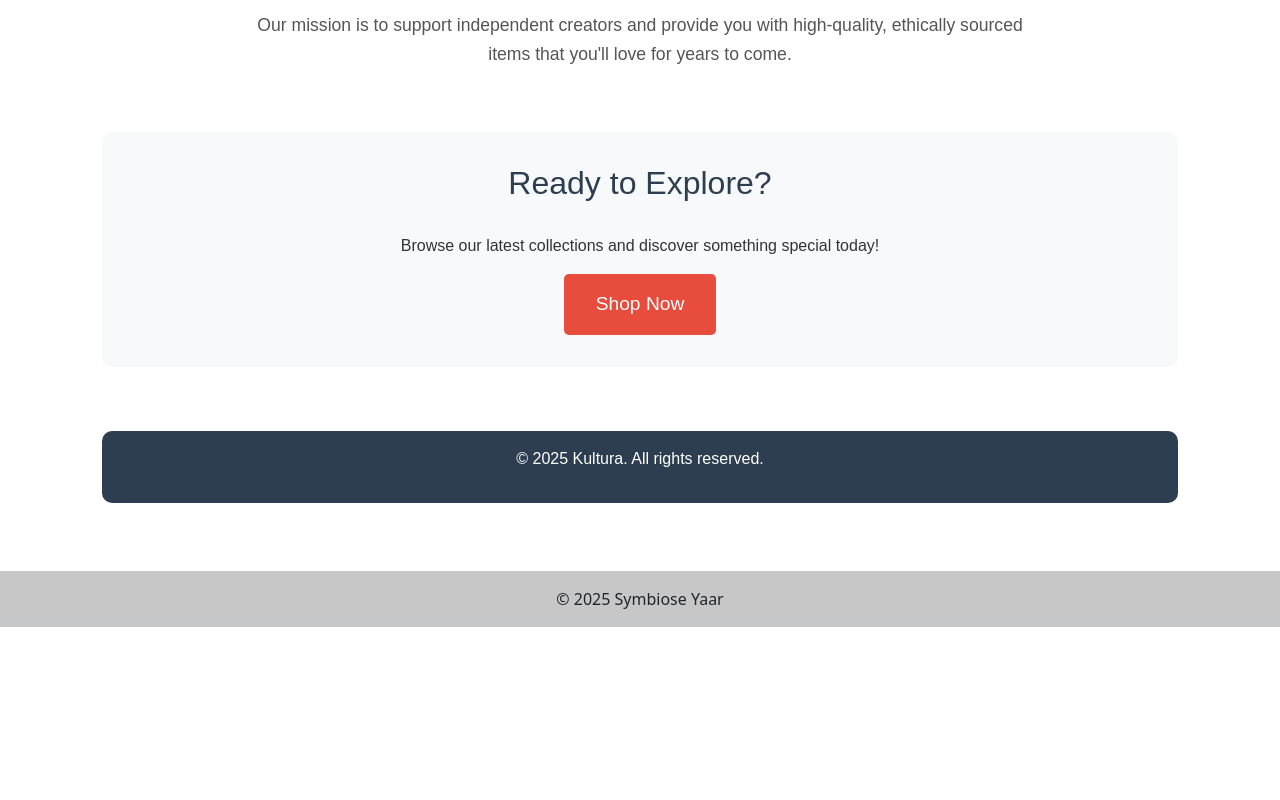
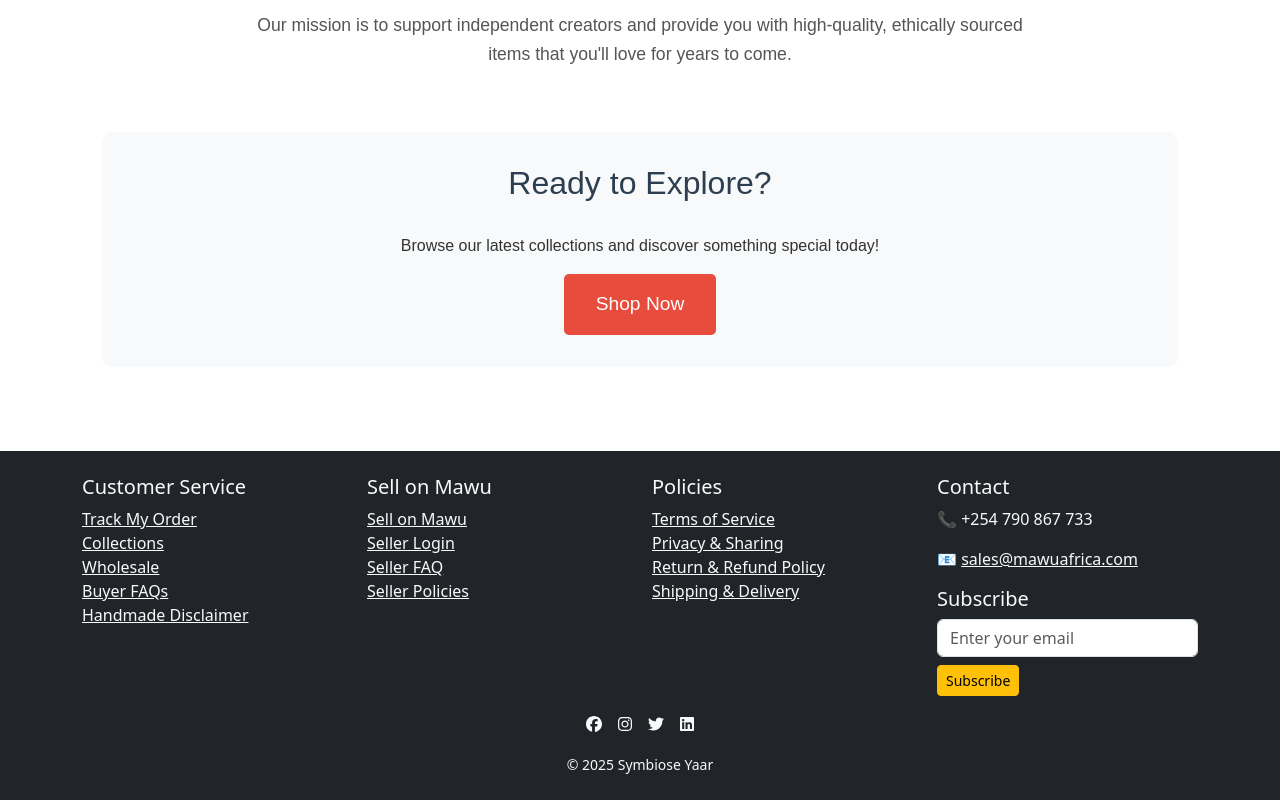
Before and after one commit to KULTURA-Project/Kultura-front, a React (Create React App) app: page / in a window 1280 px wide. Shown: the part 1671-2471 px from the top of the page. Before the commit the page ends 2298 px from the top, so only its background shows below. Built offline with nearby package versions, Linux system fonts and the light colour scheme; no server answers.

Commit message:
footer HOME

```diff
--- a/package.json
+++ b/package.json
@@ -4,6 +4,7 @@
   "private": true,
   "dependencies": {
     "@fortawesome/fontawesome-svg-core": "^6.7.2",
+    "@fortawesome/free-brands-svg-icons": "^6.7.2",
     "@fortawesome/free-solid-svg-icons": "^6.7.2",
     "@fortawesome/react-fontawesome": "^0.2.2",
     "@shadcn/ui": "^0.0.4",
--- a/src/App.js
+++ b/src/App.js
@@ -1,23 +1,25 @@
-import 'bootstrap/dist/css/bootstrap.min.css';
-import React from 'react';
-import { Route, BrowserRouter as Router, Routes } from 'react-router-dom';
-import Footer from './components/Footer';
-import Header from './components/Header';
-import ProductDetail from './components/ProductDetail';
-import ProductPage from './components/ProductPage';
-import AboutUsPage from './pages/AboutUsPage';
-import CategoryProductsPage from './pages/CategoryProductsPage';
-import ContactPage from './pages/ContactPage';
-import Home from './pages/Home';
-import OrdersPage from './pages/OrdersPage';
-import ProfilePage from './pages/ProfilePage';
-import ShopPage from './pages/ShopPage';
-import WishlistPage from './pages/WishlistPage';
+import "bootstrap/dist/css/bootstrap.min.css";
+import React from "react";
+import { Route, BrowserRouter as Router, Routes } from "react-router-dom";
+import Footer from "./components/Footer";
+import Header from "./components/Header";
+import ProductDetail from "./components/ProductDetail";
+import ProductPage from "./components/ProductPage";
+import AboutUsPage from "./pages/AboutUsPage";
+import CategoryProductsPage from "./pages/CategoryProductsPage";
+import ContactPage from "./pages/ContactPage";
+import Home from "./pages/Home";
+import OrdersPage from "./pages/OrdersPage";
+import ProfilePage from "./pages/ProfilePage";
+import ShopPage from "./pages/ShopPage";
+import WishlistPage from "./pages/WishlistPage";
+
 function App() {
     return (
         <Router>
+            <div className="d-flex flex-column min-vh-100">
                 <Header />
-            <main className="container  ">
+                <main className="container flex-grow-1">
                     <Routes>
                         <Route path="/" element={<Home />} />
                         <Route path="/shop" element={<ShopPage />} />
@@ -29,10 +31,10 @@ function App() {
                         <Route path="/category-products/:category_id" element={<CategoryProductsPage />} />
                         <Route path="/products/:slug" element={<ProductPage />} />
                         <Route path="/products/:id" element={<ProductDetail />} />
-
                     </Routes>
                 </main>
                 <Footer />
+            </div>
         </Router>
     );
 }
--- /dev/null
+++ b/src/components/Footer.css
@@ -0,0 +1,103 @@
+.footer {
+    position: fixed;
+    bottom: 0;
+    left: 0;
+    width: 100%;
+    background-color: #222;
+    color: white;
+    padding: 20px 15px;
+    box-shadow: 0 -2px 10px rgba(0, 0, 0, 0.1);
+    z-index: 1000;
+}
+
+.footer-container {
+    display: flex;
+    flex-wrap: wrap;
+    justify-content: space-between;
+    max-width: 1200px;
+    margin: auto;
+}
+
+.footer-links {
+    display: flex;
+    flex-wrap: wrap;
+    gap: 40px;
+}
+
+.footer-links div {
+    display: flex;
+    flex-direction: column;
+}
+
+.footer-links h4 {
+    color: #f8b400;
+    margin-bottom: 10px;
+}
+
+.footer-links a {
+    color: white;
+    text-decoration: none;
+    margin-bottom: 5px;
+    font-size: 14px;
+}
+
+.footer-links a:hover {
+    color: #f8b400;
+}
+
+.footer-contact {
+    text-align: center;
+    margin: 20px 0;
+}
+
+.footer-contact p a {
+    color: #f8b400;
+    text-decoration: none;
+}
+
+.footer-newsletter {
+    text-align: center;
+    margin: 20px 0;
+}
+
+.newsletter-form {
+    display: flex;
+    justify-content: center;
+    margin-top: 10px;
+}
+
+.newsletter-form input {
+    padding: 10px;
+    border: none;
+    outline: none;
+    border-radius: 5px;
+    margin-right: 10px;
+    width: 250px;
+}
+
+.newsletter-form button {
+    background-color: #f8b400;
+    color: white;
+    padding: 10px 15px;
+    border: none;
+    cursor: pointer;
+    border-radius: 5px;
+}
+
+.footer-social {
+    display: flex;
+    justify-content: center;
+    gap: 15px;
+    font-size: 24px;
+    margin: 20px 0;
+}
+
+.footer-social svg {
+    cursor: pointer;
+}
+
+.footer-bottom {
+    text-align: center;
+    padding: 10px;
+    background: rgba(0, 0, 0, 0.2);
+}
--- a/src/components/Footer.js
+++ b/src/components/Footer.js
@@ -1,10 +1,70 @@
-import React from 'react';
+import { faFacebook, faInstagram, faLinkedin, faTwitter } from "@fortawesome/free-brands-svg-icons";
+import { FontAwesomeIcon } from "@fortawesome/react-fontawesome";
+import "bootstrap/dist/css/bootstrap.min.css";
+import React from "react";
+import { Link } from "react-router-dom";
 
 function Footer() {
     return (
-        <footer className="bg-light text-center text-lg-start mt-5">
-            <div className="text-center p-3" style={{ backgroundColor: "rgba(0, 0, 0, 0.2)" }}>
-                © 2025 Symbiose Yaar
+        <footer className="bg-dark text-light py-4 mt-auto">
+            <div className="container">
+                <div className="row">
+                    {/* Customer Service Section */}
+                    <div className="col-md-3">
+                        <h5>Customer Service</h5>
+                        <ul className="list-unstyled">
+                            <li><Link to="/track-order" className="text-light">Track My Order</Link></li>
+                            <li><Link to="/collections" className="text-light">Collections</Link></li>
+                            <li><Link to="/wholesale" className="text-light">Wholesale</Link></li>
+                            <li><Link to="/buyer-faqs" className="text-light">Buyer FAQs</Link></li>
+                            <li><Link to="/handmade-disclaimer" className="text-light">Handmade Disclaimer</Link></li>
+                        </ul>
+                    </div>
+
+                    {/* Sell on Mawu Section */}
+                    <div className="col-md-3">
+                        <h5>Sell on Mawu</h5>
+                        <ul className="list-unstyled">
+                            <li><Link to="/sell" className="text-light">Sell on Mawu</Link></li>
+                            <li><Link to="/seller-login" className="text-light">Seller Login</Link></li>
+                            <li><Link to="/seller-faq" className="text-light">Seller FAQ</Link></li>
+                            <li><Link to="/seller-policies" className="text-light">Seller Policies</Link></li>
+                        </ul>
+                    </div>
+
+                    {/* Policies Section */}
+                    <div className="col-md-3">
+                        <h5>Policies</h5>
+                        <ul className="list-unstyled">
+                            <li><Link to="/terms" className="text-light">Terms of Service</Link></li>
+                            <li><Link to="/privacy" className="text-light">Privacy & Sharing</Link></li>
+                            <li><Link to="/return-policy" className="text-light">Return & Refund Policy</Link></li>
+                            <li><Link to="/shipping" className="text-light">Shipping & Delivery</Link></li>
+                        </ul>
+                    </div>
+
+                    {/* Contact Info & Newsletter */}
+                    <div className="col-md-3">
+                        <h5>Contact</h5>
+                        <p>📞 +254 790 867 733</p>
+                        <p>📧 <a href="mailto:sales@mawuafrica.com" className="text-light">sales@mawuafrica.com</a></p>
+                        <h5>Subscribe</h5>
+                        <input type="email" className="form-control mb-2" placeholder="Enter your email" />
+                        <button className="btn btn-warning btn-sm">Subscribe</button>
+                    </div>
+                </div>
+
+                {/* Social Media Icons */}
+                <div className="text-center mt-3">
+                    <FontAwesomeIcon icon={faFacebook} className="mx-2" />
+                    <FontAwesomeIcon icon={faInstagram} className="mx-2" />
+                    <FontAwesomeIcon icon={faTwitter} className="mx-2" />
+                    <FontAwesomeIcon icon={faLinkedin} className="mx-2" />
+                </div>
+
+                <div className="text-center mt-3">
+                    <small>© 2025 Symbiose Yaar</small>
+                </div>
             </div>
         </footer>
     );
--- a/src/pages/Home.js
+++ b/src/pages/Home.js
@@ -98,10 +98,7 @@ const Home = () => {
                 <button className="cta-button">Shop Now</button>
             </section>
 
-            {/* Footer */}
-            <footer className="footer">
-                <p>&copy; 2025 Kultura. All rights reserved.</p>
-            </footer>
+
         </div>
     );
 };
```
Also changed, not shown: 1 other file (tests, documents, lock files or other folders). Lines whose indentation alone changed are shown as unchanged.
